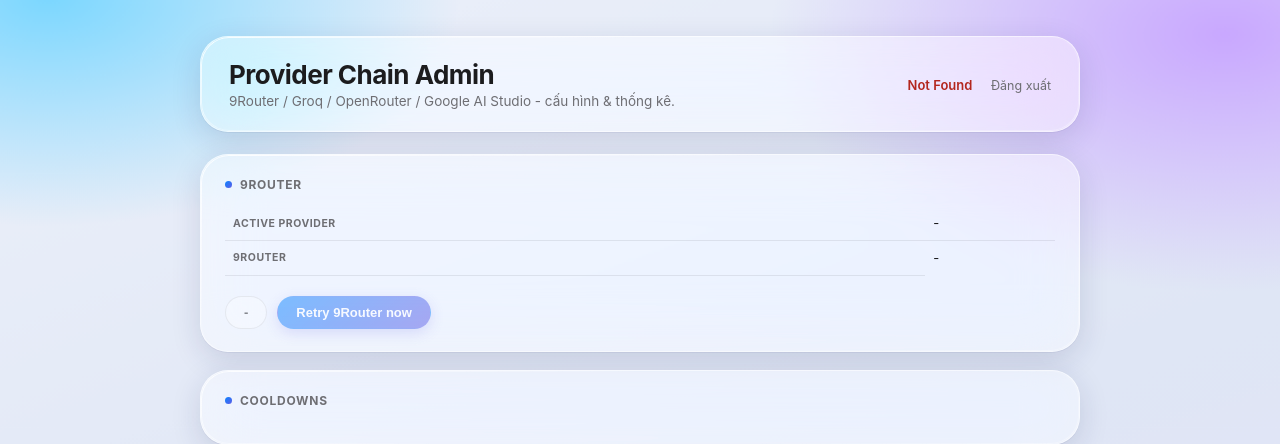
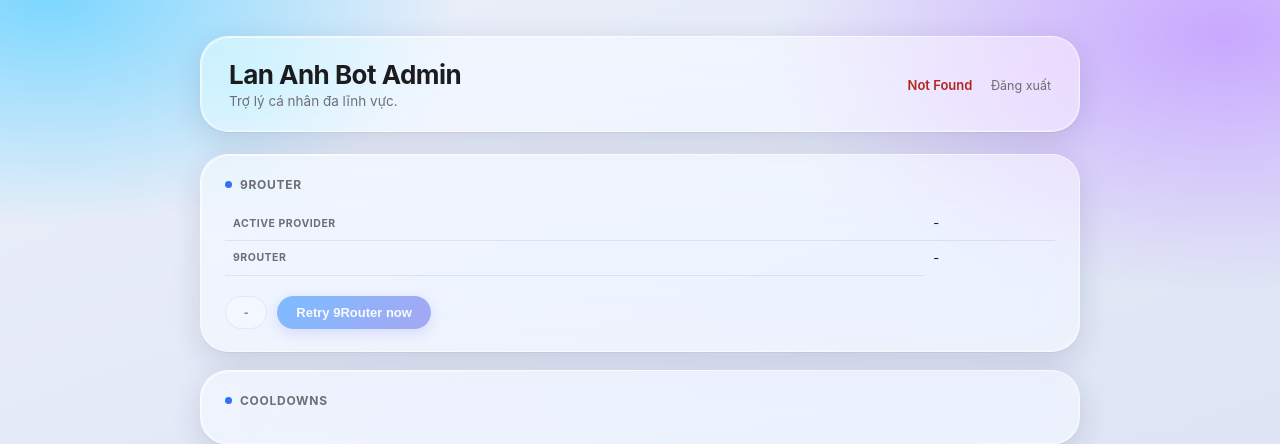
Before and after one commit to traique/lananh, a Python web app: template templates/admin.html in a window 1280 px wide. Shown: the top 444 px of the page. Run offline with Jinja, Linux system fonts and the light colour scheme; the template is opened without the code that fills it, so the values that code supplies are empty.

Commit message:
Update admin.html

```diff
--- a/templates/admin.html
+++ b/templates/admin.html
@@ -3,7 +3,7 @@
 <head>
 <meta charset="utf-8">
 <meta name="viewport" content="width=device-width,initial-scale=1">
-<title>Provider Chain Admin</title>
+<title>Lan Anh Bot Admin</title>
 <style>
   :root{
     --text:#1c1c1e;
@@ -145,8 +145,8 @@
 
 <header class="hero glass">
   <div>
-    <h1>Provider Chain Admin</h1>
-    <div class="subtitle">9Router / Groq / OpenRouter / Google AI Studio - cấu hình &amp; thống kê.</div>
+    <h1>Lan Anh Bot Admin</h1>
+    <div class="subtitle">Trợ lý cá nhân đa lĩnh vực.</div>
   </div>
   <div>
     <span id="msg"></span>
```
